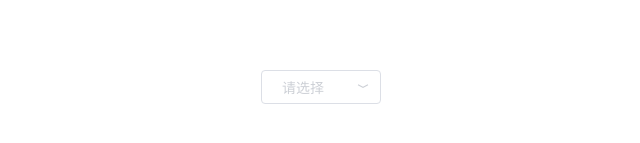
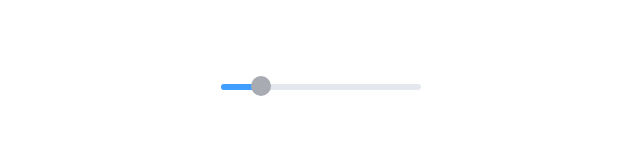
Before and after one commit to zlsk1/nocturne-ui, a Vue app: page / in a window 1280 px wide. Shown: the part 313-456 px from the top of the page, without its empty margins (319-959 px from the left). Built offline with nearby package versions, Linux system fonts and the light colour scheme.

Commit message:
feat: complete basic slider component

```diff
--- a/packages/App.vue
+++ b/packages/App.vue
@@ -15,48 +15,22 @@ import {
   FrOption,
   FrIcon,
   FrTooltip,
-  FrTag
+  FrTag,
+  FrSlider
 } from '@/components'
 
-const value = ref()
-const list = ref([
-  {
-    id: 0,
-    value: 'Option1'
-  },
-  {
-    id: 1,
-    value: 'Option2'
-  },
-  {
-    id: 2,
-    value: 'Option3'
-  },
-  {
-    id: 3,
-    value: 'Option4'
-  },
-  {
-    id: 4,
-    value: 'Option5'
-  },
-  {
-    id: 5,
-    value: 'Option6'
-  }
-])
+const val = ref(20)
 </script>
 
 <template>
   <div class="container">
-    <FrSelect v-model="value" style="width: 120px;">
-      <FrOption
-        v-for="item in list"
-        :key="item.id"
-        :value="item.value"
-        :label="item.value"
-      ></FrOption>
-    </FrSelect>
+    <FrSlider
+      v-model="val"
+      style="width: 200px;"
+      :format-value-fn="(val: number) => val / 10"
+      disabled
+      @change="(val) => console.log(val)"
+    ></FrSlider>
   </div>
 </template>
 
--- a/packages/components/index.ts
+++ b/packages/components/index.ts
@@ -20,6 +20,7 @@ export * from './progress'
 export * from './radio'
 export * from './radio-group'
 export * from './select'
+export * from './slider'
 export * from './statistic'
 export * from './switch'
 export * from './tag'
--- /dev/null
+++ b/packages/components/slider/index.ts
@@ -0,0 +1,6 @@
+import { withInstall } from '@/utils'
+import slider from './src/slider.vue'
+
+export * from './src/slider'
+export const FrSlider = withInstall(slider)
+export default FrSlider
--- /dev/null
+++ b/packages/components/slider/src/constants.ts
@@ -0,0 +1,9 @@
+import type { InjectionKey, Ref } from 'vue'
+
+export type FrSliderInjectionContent = {
+  sliderRef: Ref<HTMLDivElement | undefined>,
+  positionPercent: Ref<string>
+}
+
+export const SLIDER_INJECT_KEY: InjectionKey<FrSliderInjectionContent> =
+  Symbol('FrSlider')
--- /dev/null
+++ b/packages/components/slider/src/reference.ts
@@ -0,0 +1,32 @@
+import { isNumber } from '@/utils'
+import SliderReference from './reference.vue'
+import type { ExtractPropTypes, ComputedRef } from 'vue'
+
+export const sliderReferenceProps = {
+  showTooltip: {
+    type: Boolean,
+    default: true
+  },
+  formatValueFn: {
+    type: Function,
+    default: undefined
+  },
+  placement: {
+    type: String,
+    values: ['top', 'bottom', 'left', 'right'],
+    default: 'top'
+  },
+  tooltipClass: String,
+  disabled: {
+    type: Boolean,
+    default: false
+  }
+}
+
+export const sliderReferenceEmits = {
+  change: (val: ComputedRef<number>) => isNumber(val.value)
+}
+
+export type SliderReferenceInstance = InstanceType<typeof SliderReference>
+export type SliderReferenceProps = ExtractPropTypes<typeof sliderReferenceProps>
+export type SliderReferenceEmits = typeof sliderReferenceEmits
--- /dev/null
+++ b/packages/components/slider/src/reference.vue
@@ -0,0 +1,122 @@
+<template>
+  <div
+    ref="referenceRef"
+    :class="[
+      'fr-slider__reference-wrapper',
+      { 'is-disabled': disabled,
+        'is-active': isActive,
+      }
+    ]"
+    :style="positionStyle"
+    @mousedown.stop="onMousedown"
+  >
+    <FrTooltip
+      ref="tooltipRef"
+      :disabled="!showTooltip"
+      :placement="placement"
+      :popper-class="tooltipClass"
+    >
+      <div class="fr-slider__reference"></div>
+      <template #content>
+        <span>{{ formatValue }}</span>
+      </template>
+    </FrTooltip>
+  </div>
+</template>
+
+<script lang="ts" setup>
+import { ref, inject, computed, watch, nextTick } from 'vue'
+import { SLIDER_INJECT_KEY } from './constants'
+import { sliderReferenceProps, sliderReferenceEmits } from './reference'
+import { FrTooltip } from '@/components'
+import type { TooltipInstance } from '@/components/tooltip'
+
+defineOptions({
+  name: 'FrSliderReference'
+})
+
+const props = defineProps(sliderReferenceProps)
+const emit = defineEmits(sliderReferenceEmits)
+
+const { sliderRef, positionPercent } = inject(SLIDER_INJECT_KEY, undefined)!
+
+const referenceRef = ref<HTMLDivElement>()
+const tooltipRef = ref<TooltipInstance>()
+const positionData = ref({ top: 0, left: 0 })
+const isActive = ref(false)
+
+let parentLeft = 0
+let parentWidth = 0
+
+watch(sliderRef, () => {
+  parentLeft = sliderRef.value!.getBoundingClientRect()?.x
+  parentWidth = sliderRef.value!.getBoundingClientRect()?.width
+})
+
+watch(
+  positionData,
+  (val) => {
+    positionPercent.value = (val.left / parentWidth * 100) + '%'
+  },
+  {
+    deep: true
+  }
+)
+
+const positionStyle = computed(() => {
+  return {
+    left: positionPercent.value
+  }
+})
+
+const formatValue = computed<number>(() => {
+  if (!props.formatValueFn) {
+    return Math.ceil(Number(positionPercent.value.slice(0, -1)))
+  }
+  else {
+    return props.formatValueFn(Math.ceil(Number(positionPercent.value.slice(0, -1))))
+  }
+})
+
+const onMousedown = (e: MouseEvent) => {
+  if (props.disabled) return
+
+  else isActive.value = true
+
+  window.addEventListener('mousemove', handleMove)
+  window.addEventListener('mouseup', handleMoveEnd)
+}
+
+const handleMove = (e: MouseEvent) => {
+  const left = e.clientX - parentLeft
+
+  e.preventDefault()
+
+  if (left < 0) {
+    positionData.value.left = 0
+  }
+  else if (left >= parentWidth) {
+    positionData.value.left = parentWidth
+  }
+  else {
+    positionData.value.left = left
+  }
+  tooltipRef.value?.updatePopper()
+  nextTick(() => emit('change', formatValue))
+}
+
+const handleMoveEnd = (e: MouseEvent) => {
+  isActive.value = false
+  e.preventDefault()
+  window.removeEventListener('mousemove', handleMove)
+  window.removeEventListener('mouseup', handleMoveEnd)
+}
+
+defineExpose({
+  handleMove
+})
+</script>
+
+<style scoped>
+@import '@/theme-chalk/slider.scss';
+</style>
--- /dev/null
+++ b/packages/components/slider/src/slider.ts
@@ -0,0 +1,19 @@
+import slider from './slider.vue'
+import { sliderReferenceProps } from './reference'
+import { isNumber } from '@/utils'
+import type { ExtractPropTypes } from 'vue'
+
+export const sliderProps = {
+  ...sliderReferenceProps,
+  modelValue: {
+    type: Number,
+    default: 0
+  }
+}
+export const sliderEmits = {
+  change: (val: number) => isNumber(val)
+}
+
+export type SliderInstance = InstanceType<typeof slider>
+export type SliderProps = ExtractPropTypes<typeof sliderProps>
+export type SliderEmits = typeof sliderEmits
--- /dev/null
+++ b/packages/components/slider/src/slider.vue
@@ -0,0 +1,60 @@
+<template>
+  <div
+    ref="sliderRef"
+    :class="[
+      'fr-slider',
+      { 'is-disabled': disabled }
+    ]"
+  >
+    <div class="fr-slider__track" @mousedown="onSliderDown">
+      <div class="fr-slider__track__bar" :style="{ width: positionPercent }"></div>
+      <reference
+        ref="referenceRef"
+        :show-tooltip="showTooltip"
+        :format-value-fn="formatValueFn"
+        :placement="placement"
+        :tooltip-class="tooltipClass"
+        :disabled="disabled"
+        @change="changeVal"
+      ></reference>
+    </div>
+  </div>
+</template>
+
+<script lang="ts" setup>
+import { ref, provide } from 'vue'
+import { SLIDER_INJECT_KEY } from './constants'
+import { sliderProps, sliderEmits } from './slider'
+import reference from './reference.vue'
+import type { SliderReferenceInstance } from './reference'
+import type { ComputedRef } from 'vue'
+
+defineOptions({
+  name: 'FrSlider'
+})
+
+const props = defineProps(sliderProps)
+const emit = defineEmits(sliderEmits)
+
+const sliderRef = ref<HTMLDivElement>()
+const referenceRef = ref<SliderReferenceInstance>()
+const positionPercent = ref<string>(props.modelValue + '%')
+
+const onSliderDown = (e: MouseEvent) => {
+  if (props.disabled) return
+  referenceRef.value?.handleMove(e)
+}
+
+const changeVal = (val: ComputedRef<number>) => {
+  emit('change', val.value)
+}
+
+provide(SLIDER_INJECT_KEY, {
+  sliderRef,
+  positionPercent
+})
+</script>
+
+<style scoped>
+@import '@/theme-chalk/slider.scss';
+</style>
--- a/packages/theme-chalk/common/var.scss
+++ b/packages/theme-chalk/common/var.scss
@@ -646,21 +646,6 @@ $badge: map.merge(
   $badge
 );
 
-// Slider
-// css3 var in packages/theme-chalk/src/slider.scss
-$slider: () !default;
-$slider: map.merge(
-  (
-    'height': 6px,
-    'button-size': 20px,
-    'button-offset': -8px,
-    'track-bg-color': getCssVar('border-color-light'),
-    'bar-bg-color': getCssVar('color-primary'),
-    'radius': 10px,
-  ),
-  $slider
-);
-
 // timeline
 // css3 var in packages/theme-chalk/src/timeline.scss
 $timeline: () !default;
@@ -804,3 +789,18 @@ $option: map.merge(
   ),
   $option
 );
+
+// Slider
+// css3 var in packages/theme-chalk/src/slider.scss
+$slider: () !default;
+$slider: map.merge(
+  (
+    'height': 6px,
+    'button-size': 20px,
+    'button-offset': -8px,
+    'track-bg-color': getCssVar('border-color-light'),
+    'bar-bg-color': getCssVar('color-primary'),
+    'radius': 10px,
+  ),
+  $slider
+);
--- a/packages/theme-chalk/slider.scss
+++ b/packages/theme-chalk/slider.scss
@@ -31,25 +31,51 @@ $slider-height: map.merge(
     background-color: getCssVar('slider-track-bg-color');
     border-radius: getCssVar('slider', 'radius');
     cursor: pointer;
+  }
 
-    @include e(bar) {
-      height: getCssVar('slider', 'size');
+  @include e(track__bar) {
+    height: getCssVar('slider-height');
     background-color: getCssVar('slider-bar-bg-color');
     border-radius: getCssVar('slider-radius');
   }
 
-    @include e(button) {
+  @include e(reference-wrapper) {
     position: absolute;
     top: getCssVar('slider-button-offset');
     width: getCssVar('slider-button-size');
     height: getCssVar('slider-button-size');
     background-color: getCssVar('slider-track-bg-color');
-      border: solid 2px getCssVar('slider-bar-bg-color');
     border-radius: 50%;
     transform: translateX(-50%);
+    transition: box-shadow getCssVar('transition-duration-fast') linear;
+    cursor: grab;
 
     &:hover {
-        cursor: grab;
+      box-shadow: 0px 0px 10px #ccc;
+    }
+
+    @include when(active) {
+      box-shadow: 0px 0px 10px #666;
+    }
+  }
+
+  @include e(reference) {
+    width: getCssVar('slider-button-size');
+    height: getCssVar('slider-button-size');
+  }
+
+  @include when(disabled) {
+
+    @include e(track) {
+      cursor: not-allowed;
+    }
+
+    @include e(reference-wrapper) {
+      background: getCssVar('disabled', 'text-color');
+      cursor: not-allowed;
+
+      &:hover {
+        box-shadow: 0px 0px 10px #fff;
       }
     }
   }
```
Lines whose indentation alone changed are shown as unchanged.
